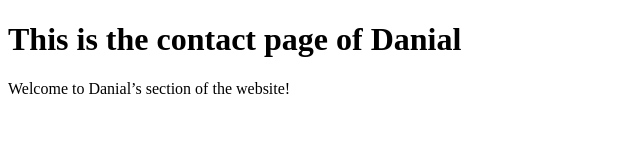
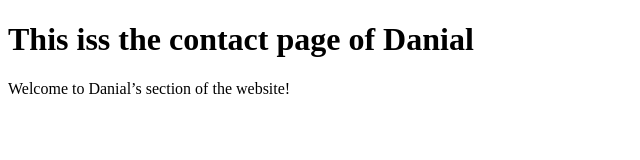
Before and after one commit to abodyhf/university-website-project, a plain HTML site: page danial.html in a window 1280 px wide. Shown: the whole page, without its empty margins (0-640 px from the left). Drawn offline with Linux system fonts and the light colour scheme.

Commit message:
Update danial.html

```diff
--- a/danial.html
+++ b/danial.html
@@ -5,7 +5,7 @@
   <title>Contact page of Danial</title>
 </head>
 <body>
-  <h1>This is the contact page of Danial</h1>
+  <h1>This iss the contact page of Danial</h1>
   <p>Welcome to Danial’s section of the website!</p>
 </body>
 </html>
```
